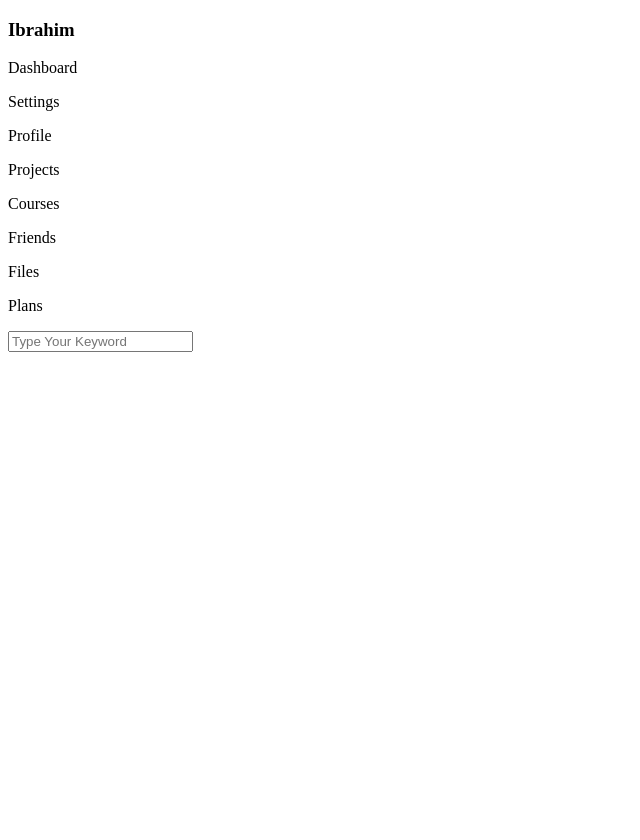
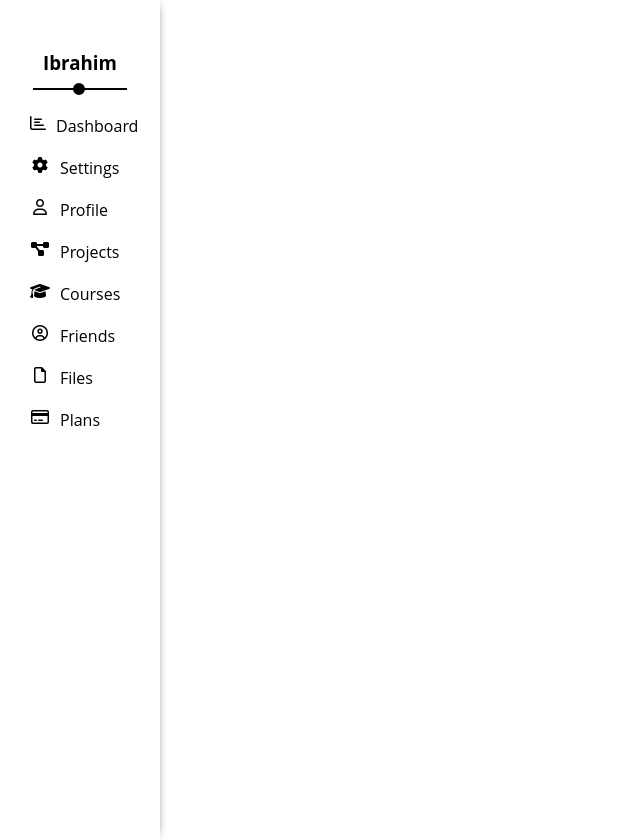
Before and after one commit to Ibrahim-Karagaji/4th-Project, a plain HTML site: page index.html in a window 1280 px wide. Shown: the whole page, without its empty margins (0-640 px from the left). Before the commit the page ends 800 px from the top, so only its background shows below. Drawn offline with Linux system fonts and the light colour scheme.

Commit message:
finish code of the sidebar

```diff
--- a/Css-Folder/SideBar-and-header/sidebar-and-header-style.css
+++ b/Css-Folder/SideBar-and-header/sidebar-and-header-style.css
@@ -14,13 +14,13 @@ body{
 
 }
 
-.Home-page{
+.sidebar-and-header-style{
 
     display: flex;
 
 }
 
-.Home-page .sidebar{
+.sidebar-and-header-style .sidebar{
 
     display: flex;
     flex-direction: column;
@@ -28,14 +28,23 @@ body{
     box-shadow: 0px 0px 10px -5px black;
     height: 100vh;
     width: 120px;
+
+}
+
+@media(max-width:600px){
+.sidebar-and-header-style .sidebar{
+
+    width: 90px;
+
+}
 }
 
 .sidebar h3{
 
     position: relative;
     width: fit-content;
-    margin: 0px auto;
-    padding: 20px;
+    margin: 20px auto;
+    padding: 10px;
 
 }
 
@@ -43,191 +52,62 @@ body{
 
     content: "";
     position: absolute;
-    bottom: 8px;
+    bottom: -5px;
     left: 0px;
     width: 100%;
     height: 2px;
     background-color: black;
 }
 
+@media(max-width:600px){
+.sidebar h3::before{
+
+    display: none;
+
+}
+}
+
 .sidebar h3::after{
 
     content: "";
     position: absolute;
-    bottom: 3px;
+    bottom: -10px;
     left: 43%;
     height: 8px;
     width: 8px;
     border: 2px solid black;
     border-radius: 50%;
-    background-color: white;
+    background-color: black;
 
 }
 
-.sidebar p{
+@media(max-width:600px){
+.sidebar h3::after{
 
-    position: relative;
-    padding: 10px 10px 10px 25px;
-    font-size: 15px;
-    border-radius: 10px;
-    transition: .3s;
-
-}
-
-@media(max-width:800px){
-.sidebar p{
-
-    display:none
+    display: none;
 
 }
 }
 
-.sidebar p:hover{
+.sidebar a{
 
-    background-color: #cccccc7e;
+    display: flex;
+    gap: 10px;
+    padding: 10px;
+    border-radius: 10px;
+    transition: .5s;
 
 }
 
-.sidebar a:nth-child(2) p::before{
+.sidebar a:hover{
 
-    font: var(--fa-font-solid);
-    content: '\f001';
-    position: absolute;
-    left: 5px;
-    top: 11px;
-    font-size: 15px;
+    background-color: #eee;
 
 }
 
-.sidebar a:nth-child(3) p::before{
+@media(max-width:600px){
+.sidebar a p{
 
-    font: var(--fa-font-solid);
-    content: '\f002';
-    position: absolute;
-    left: 5px;
-    top: 11px;
-    font-size: 15px;
-
+    display: none;
 }
-
-.sidebar a:nth-child(4) p::before{
-
-    font: var(--fa-font-solid);
-    content: '\f003';
-    position: absolute;
-    left: 5px;
-    top: 11px;
-    font-size: 15px;
-
 }
-
-.sidebar a:nth-child(5) p::before{
-
-    font: var(--fa-font-solid);
-    content: '\f004';
-    position: absolute;
-    left: 5px;
-    top: 11px;
-    font-size: 15px;
-
-}
-
-.sidebar a:nth-child(6) p::before{
-
-    font: var(--fa-font-solid);
-    content: '\f005';
-    position: absolute;
-    left: 5px;
-    top: 11px;
-    font-size: 15px;
-
-}
-
-.sidebar a:nth-child(7) p::before{
-
-    font: var(--fa-font-solid);
-    content: '\f000';
-    position: absolute;
-    left: 5px;
-    top: 11px;
-    font-size: 15px;
-
-}
-
-.sidebar a:nth-child(8) p::before{
-
-    font: var(--fa-font-solid);
-    content: '\f007';
-    position: absolute;
-    left: 5px;
-    top: 11px;
-    font-size: 15px;
-
-}
-
-.sidebar a:nth-child(9) p::before{
-
-    font: var(--fa-font-solid);
-    content: '\f008';
-    position: absolute;
-    left: 5px;
-    top: 11px;
-    font-size: 15px;
-
-}
-
-header{
-
-    display: flex;
-    flex-direction: column;
-    justify-content: space-between;
-    padding: 20px;
-
-}
-
-header div{
-
-    width:200px;
-
-}
-
-header .input{
-
-    position: relative;
-
-}
-
-header .input::before{
-
-    font: var(--fa-font-solid);
-    content: '\f002';
-    position: absolute;
-    left: 8px;
-    top: 16px;
-    font-size: 15px;
-    color: rgba(0, 0, 0, 0.432);
-
-}
-
-header input{
-
-    padding: 15px 25px;
-    border-color: rgba(0, 0, 0, 0.151);
-    border-radius: 10px;
-    width:70%;
-    transition: .3s;
-
-}
-
-.input input:hover{
-
-    width:100%;
-
-}
-
-header input:focus{
-
-    outline: none;
-    border-color: rgba(0, 0, 0, 0.151);
-
-}
--- a/index.html
+++ b/index.html
@@ -2,45 +2,51 @@
 <html lang="en">
   <head>
     <meta charset="UTF-8" />
-    <link rel="stylesheet" href="Css-Folder/Home-page/home-main.css" />
+    <link
+      rel="stylesheet"
+      href="Css-Folder/SideBar-and-header/sidebar-and-header-style.css"
+    />
     <meta name="viewport" content="width=device-width, initial-scale=1.0" />
     <link rel="stylesheet" href="Css-Folder/all.min.css" />
     <title>4th-Project</title>
   </head>
   <body>
-    <div class="Home-page">
+    <div class="sidebar-and-header-style">
       <div class="sidebar">
         <h3>Ibrahim</h3>
         <a>
+          <i class="fa-regular fa-chart-bar fa-fw"></i>
           <p>Dashboard</p>
         </a>
         <a>
+          <i class="fa-solid fa-gear fa-fw"></i>
           <p>Settings</p>
         </a>
         <a>
+          <i class="fa-regular fa-user fa-fw"></i>
           <p>Profile</p>
         </a>
         <a>
+          <i class="fa-solid fa-diagram-project fa-fw"></i>
           <p>Projects</p>
         </a>
         <a>
+          <i class="fa-solid fa-graduation-cap fa-fw"></i>
           <p>Courses</p>
         </a>
         <a>
+          <i class="fa-regular fa-circle-user fa-fw"></i>
           <p>Friends</p>
         </a>
         <a>
+          <i class="fa-regular fa-file fa-fw"></i>
           <p>Files</p>
         </a>
         <a>
+          <i class="fa-regular fa-credit-card fa-fw"></i>
           <p>Plans</p>
         </a>
       </div>
-      <header>
-        <div class="input">
-          <input type="email" placeholder="Type Your Keyword" />
-        </div>
-      </header>
     </div>
   </body>
 </html>
```
